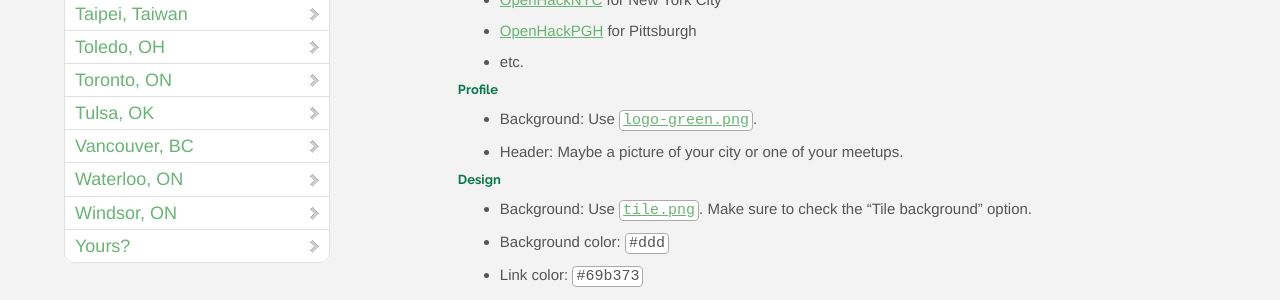
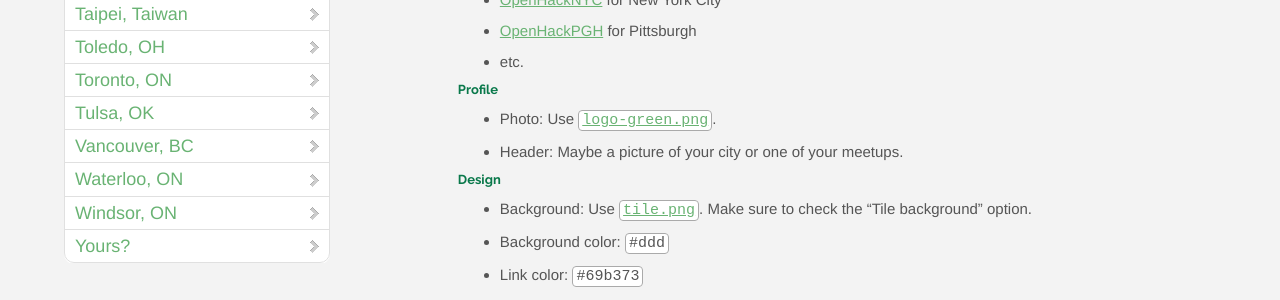
Before and after one commit to OpenHack/openhack.github.com, a Jekyll site: the page built from yours/index.markdown, in a window 1280 px wide. Shown: the part 948-1248 px from the top of the page. Built offline with Jekyll 4.4.1, drawn with Linux system fonts in a browser that asks for light colours; nearby versions of some CDN libraries; Markdown is read by kramdown in place of the engine named in the settings; comment, search, counter and statistics services are not loaded.

Commit message:
Fix wording

```diff
--- a/yours/index.markdown
+++ b/yours/index.markdown
@@ -35,7 +35,7 @@ Most OpenHack Twitter accounts use usernames like this:
 
 #### Profile
 
-* Background: Use [`logo-green.png`](/images/logo-green.png).
+* Photo: Use [`logo-green.png`](/images/logo-green.png).
 * Header: Maybe a picture of your city or one of your meetups.
 
 #### Design
```
